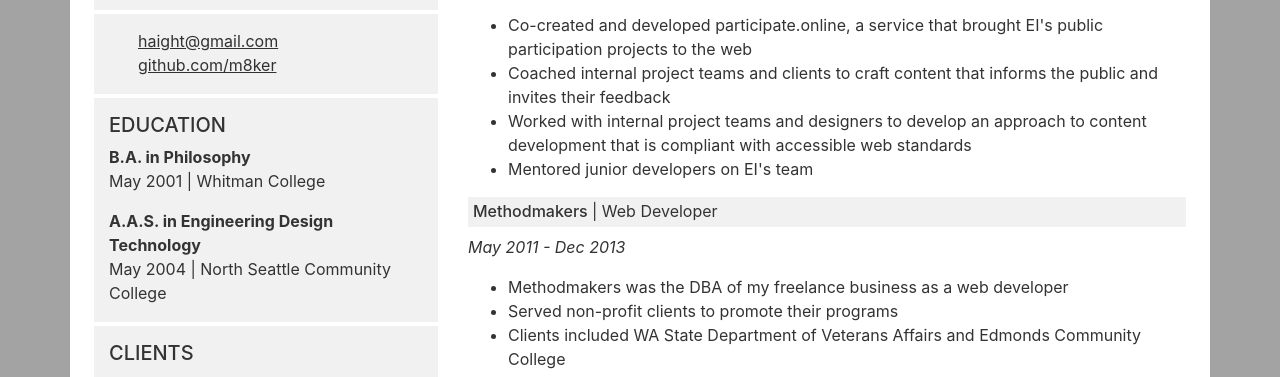
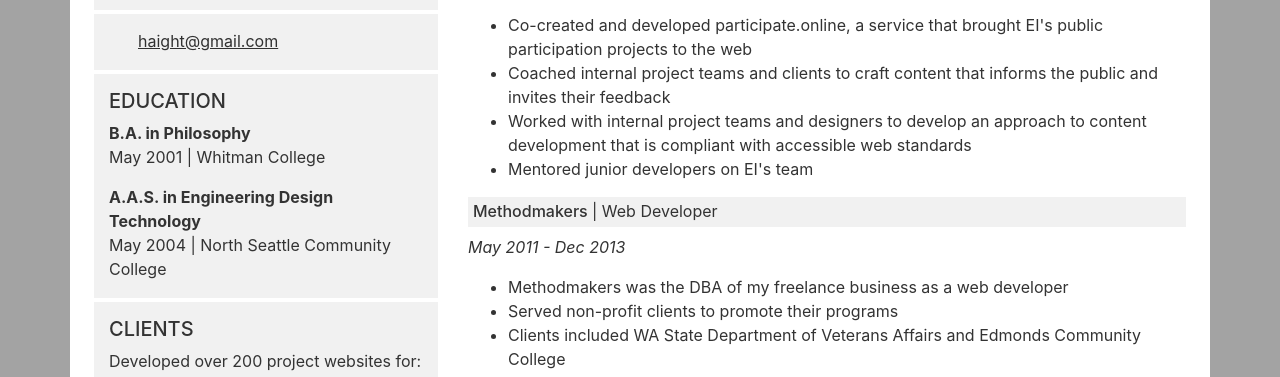
Before and after one commit to m8ker/m8ker.github.io, a website: page index.html in a window 1280 px wide. Shown: the part 397-774 px from the top of the page. Drawn offline with Linux system fonts and the light colour scheme.

Commit message:
additions

```diff
--- a/index.html
+++ b/index.html
@@ -42,10 +42,10 @@
                 <use xlink:href="assets/bootstrap-icons/bootstrap-icons.svg#envelope"/>
               </svg>&nbsp;
               <a href="mailto:haight@gmail.com">haight@gmail.com</a><br>
-              <svg class="bi" width="20" height="20">
+              <!-- <svg class="bi" width="20" height="20">
                 <use xlink:href="assets/bootstrap-icons/bootstrap-icons.svg#github"/>
               </svg>&nbsp;
-              <a href="https://github.com/m8ker" target="_blank">github.com/m8ker</a><br>
+              <a href="https://github.com/m8ker" target="_blank">github.com/m8ker </a><br> -->
               <span class="only-print"><!-- phone -->
               <svg class="bi" width="20" height="20">
                 <use xlink:href="assets/bootstrap-icons/bootstrap-icons.svg#telephone"/>
```
